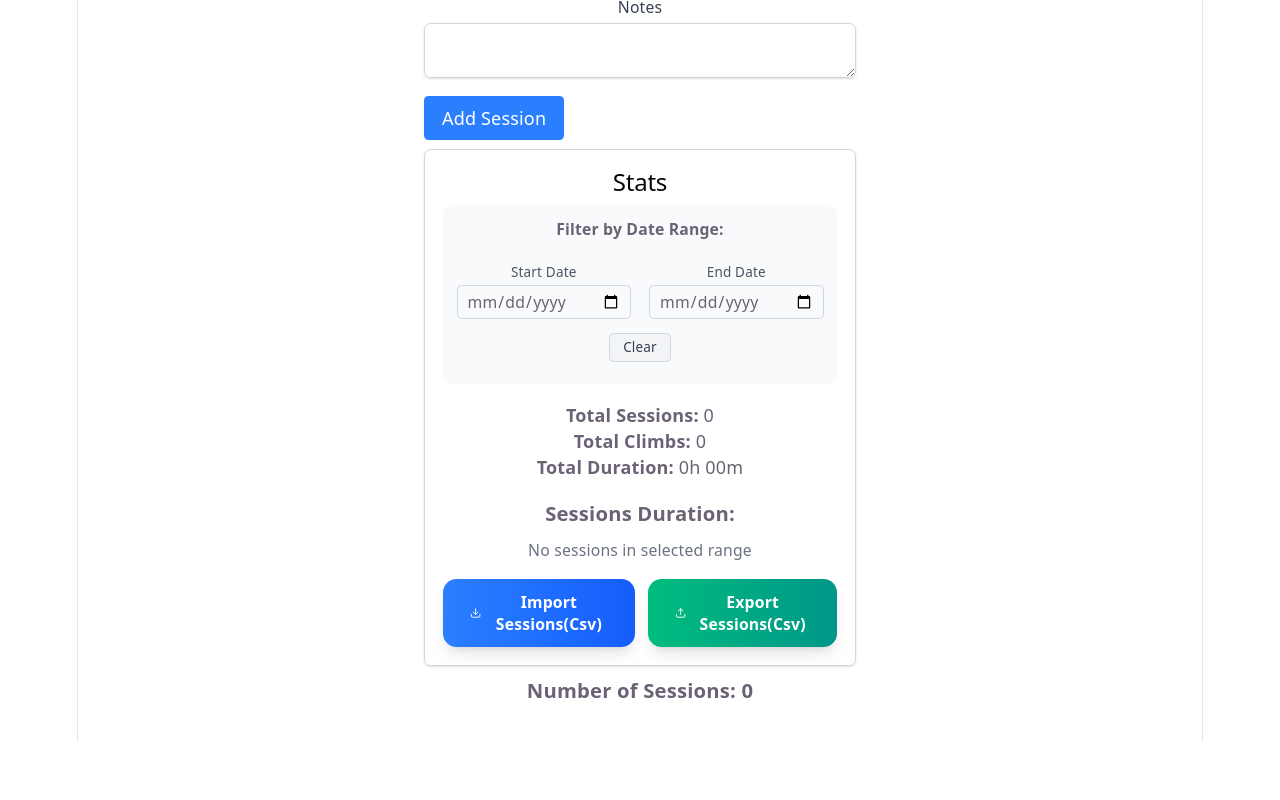
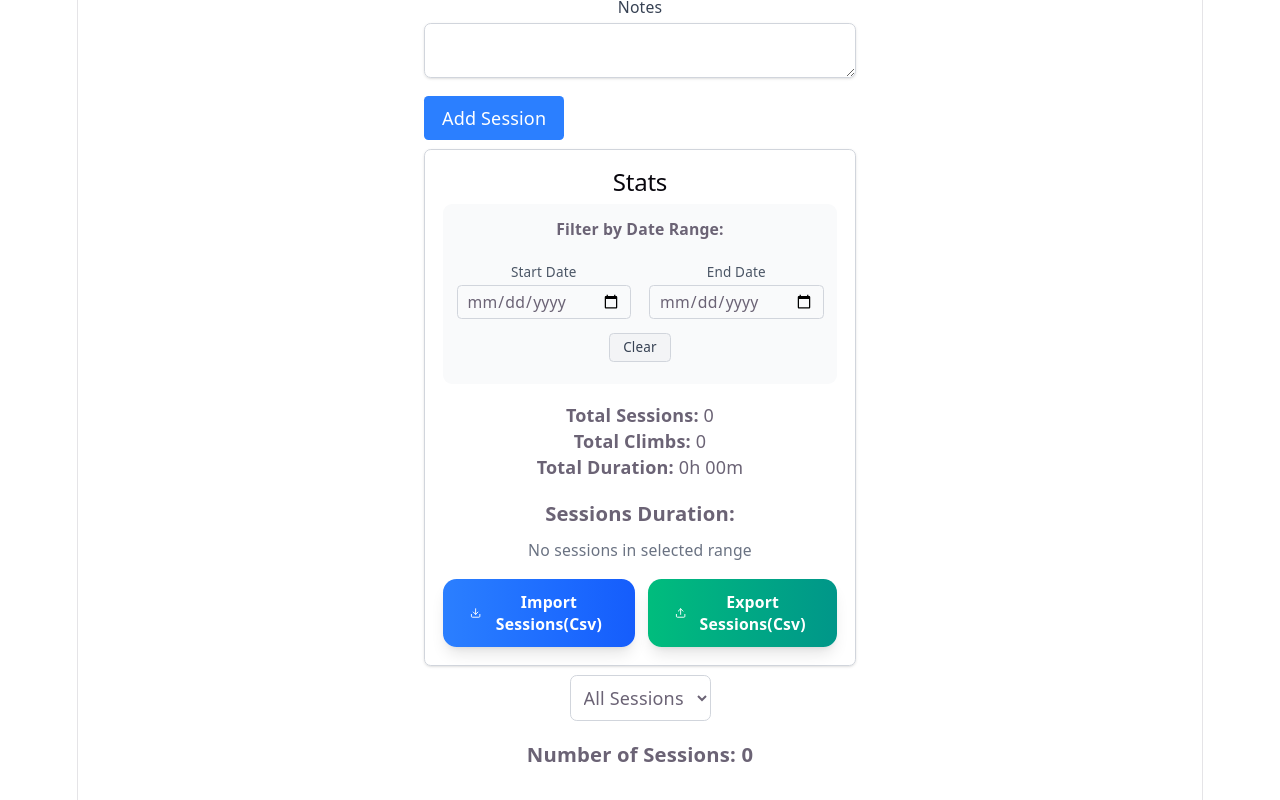
Before and after one commit to mateuszniechwiej/Climbing-Tracker, a React (Vite) app: page / in a window 1280 px wide. Shown: the part 524-1324 px from the top of the page. Before the commit the page ends 1266 px from the top, so only its background shows below. Built offline with nearby package versions, Linux system fonts and the light colour scheme.

Commit message:
Add color-based filtering to SessionList and update App.jsx accordingly

```diff
--- a/src/App.jsx
+++ b/src/App.jsx
@@ -8,7 +8,19 @@ import usePersistentSessions from './hooks/usePersistentSessions';
 function App() {
   const [sessions, saveSession, deleteSession, updateSession] = usePersistentSessions();
   const [editSession, setEditSession] = useState(null);
+  const [selectedColor, setSelectedColor] = useState(null);
 
+  // Filter sessions by climb if selected
+  const filteredSessions = sessions.filter(session => {
+    if (!selectedColor) return true;
+    const sessionColor = session.climbs?.some(c => c.color === selectedColor);
+    return sessionColor
+  });
+
+  const handleSelectedColor = (climb) => {
+
+    setSelectedColor(climb);
+  }
   const handleAddSession = (formData) => {
     const newSession = {
       climbs: formData.climbs,
@@ -31,7 +43,15 @@ function App() {
 
       <AddSession onAdd={handleAddSession} onUpdate={updateSession} editSession={editSession} onCancelEdit={() => setEditSession(null)} />
       <Stats sessions={sessions} saveSession={saveSession} updateSession={updateSession} />
-      <SessionList sessions={sessions} onDelete={deleteSession} onEdit={handleEdit} />
+      <SessionList
+        sessions={filteredSessions}
+        allSessions={sessions}
+        onDelete={deleteSession}
+        onEdit={handleEdit}
+        filter={handleSelectedColor}
+        selectedColor={selectedColor}
+        onColorFilter={setSelectedColor}
+         />
 
     </div>
   );
--- a/src/components/AddSession.jsx
+++ b/src/components/AddSession.jsx
@@ -1,8 +1,6 @@
 import { useState, useEffect } from 'react';
 
 export default function AddSession({ onAdd, onUpdate, editSession, onCancelEdit }) {
-
-  console.log('AddSession render, editSession:', editSession);  // ← add here
 
   const isEditing = !!editSession;
 
--- a/src/components/SessionList.jsx
+++ b/src/components/SessionList.jsx
@@ -1,9 +1,16 @@
 import { Pencil, Trash2 } from 'lucide-react';
 import { useEffect, useRef } from 'react';
-export default function SessionList({ sessions, onDelete, onEdit }) {
+export default function SessionList({ sessions, allSessions, onDelete, onEdit, selectedColor, onColorFilter }) {
 
   const listRef = useRef(null);
   const isFirstRender = useRef(true);
+
+  const uniqueColors = [
+    ...new Set(
+      allSessions.flatMap(s => s.climbs || [])
+        .map(c => c.color)
+    )
+  ];
 
   useEffect(() => {
     if (isFirstRender.current) {
@@ -14,6 +21,16 @@ export default function SessionList({ sessions, onDelete, onEdit }) {
   }, [sessions]);
   return (
     <div ref={listRef} className="space-y-4 mt-2">
+     <select
+        value={selectedColor ?? ""}
+        onChange={(e) => onColorFilter(e.target.value || null)}
+        className="mb-4 p-2 border border-gray-300 rounded-md"
+    >
+        <option value="">All Sessions</option>
+        {uniqueColors.map(color => (
+          <option key={color} value={color}>{color}</option>
+        ))}
+     </select>
       <h3 className="text-lg font-semibold">Number of Sessions: {sessions.length}</h3>
       {sessions.map((session) => (
         <div key={session.id} className="p-4 border border-gray-300 rounded-md shadow-sm">
```
Lines whose indentation alone changed are shown as unchanged.
